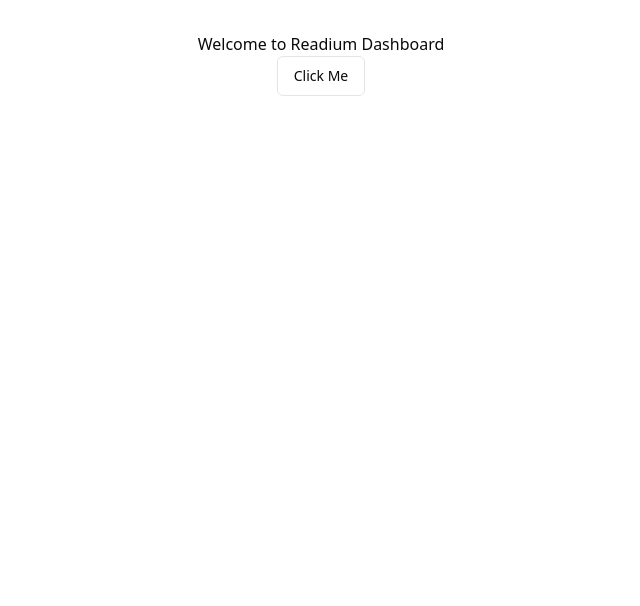
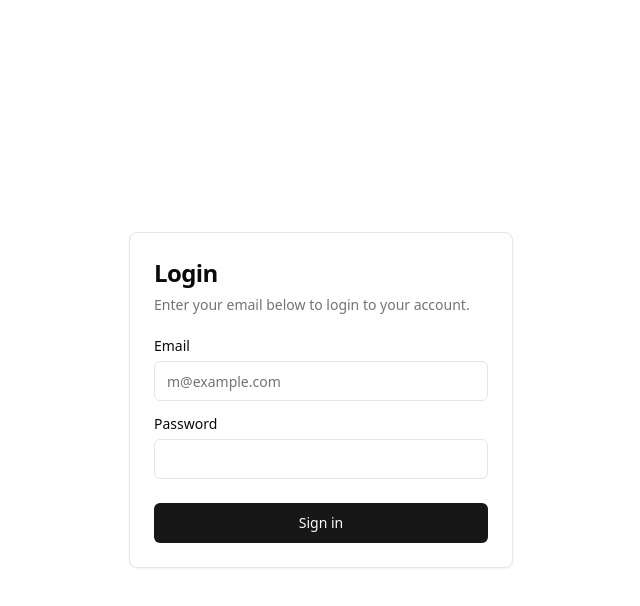
Before and after one commit to Anichattrjee/Readium, a React (Vite) app in the folder client/: page /login in a window 1280 px wide. Shown: the top 606 px of the page, without its empty margins (319-959 px from the left). Built offline with nearby package versions, Linux system fonts and the light colour scheme.

Commit message:
Login Page UI created

```diff
--- a/client/package.json
+++ b/client/package.json
@@ -10,12 +10,17 @@
     "preview": "vite preview"
   },
   "dependencies": {
+    "@radix-ui/react-label": "^2.1.0",
     "@radix-ui/react-slot": "^1.1.0",
     "class-variance-authority": "^0.7.0",
     "clsx": "^2.1.1",
+    "localforage": "^1.10.0",
     "lucide-react": "^0.439.0",
+    "match-sorter": "^6.3.4",
     "react": "^18.3.1",
     "react-dom": "^18.3.1",
+    "react-router-dom": "^6.26.2",
+    "sort-by": "^1.2.0",
     "tailwind-merge": "^2.5.2",
     "tailwindcss-animate": "^1.0.7"
   },
--- a/client/src/App.tsx
+++ /dev/null
@@ -1,15 +0,0 @@
-import './App.css'
-import { Button } from './components/ui/button'
-
-function App() {
-
-
-  return (
-    <>
-      <div>Welcome to Readium Dashboard</div>
-      <Button variant={'outline'}>Click Me</Button>
-    </>
-  )
-}
-
-export default App
--- /dev/null
+++ b/client/src/components/ui/card.tsx
@@ -0,0 +1,79 @@
+import * as React from "react"
+
+import { cn } from "@/lib/utils"
+
+const Card = React.forwardRef<
+  HTMLDivElement,
+  React.HTMLAttributes<HTMLDivElement>
+>(({ className, ...props }, ref) => (
+  <div
+    ref={ref}
+    className={cn(
+      "rounded-lg border bg-card text-card-foreground shadow-sm",
+      className
+    )}
+    {...props}
+  />
+))
+Card.displayName = "Card"
+
+const CardHeader = React.forwardRef<
+  HTMLDivElement,
+  React.HTMLAttributes<HTMLDivElement>
+>(({ className, ...props }, ref) => (
+  <div
+    ref={ref}
+    className={cn("flex flex-col space-y-1.5 p-6", className)}
+    {...props}
+  />
+))
+CardHeader.displayName = "CardHeader"
+
+const CardTitle = React.forwardRef<
+  HTMLParagraphElement,
+  React.HTMLAttributes<HTMLHeadingElement>
+>(({ className, ...props }, ref) => (
+  <h3
+    ref={ref}
+    className={cn(
+      "text-2xl font-semibold leading-none tracking-tight",
+      className
+    )}
+    {...props}
+  />
+))
+CardTitle.displayName = "CardTitle"
+
+const CardDescription = React.forwardRef<
+  HTMLParagraphElement,
+  React.HTMLAttributes<HTMLParagraphElement>
+>(({ className, ...props }, ref) => (
+  <p
+    ref={ref}
+    className={cn("text-sm text-muted-foreground", className)}
+    {...props}
+  />
+))
+CardDescription.displayName = "CardDescription"
+
+const CardContent = React.forwardRef<
+  HTMLDivElement,
+  React.HTMLAttributes<HTMLDivElement>
+>(({ className, ...props }, ref) => (
+  <div ref={ref} className={cn("p-6 pt-0", className)} {...props} />
+))
+CardContent.displayName = "CardContent"
+
+const CardFooter = React.forwardRef<
+  HTMLDivElement,
+  React.HTMLAttributes<HTMLDivElement>
+>(({ className, ...props }, ref) => (
+  <div
+    ref={ref}
+    className={cn("flex items-center p-6 pt-0", className)}
+    {...props}
+  />
+))
+CardFooter.displayName = "CardFooter"
+
+export { Card, CardHeader, CardFooter, CardTitle, CardDescription, CardContent }
--- /dev/null
+++ b/client/src/components/ui/input.tsx
@@ -0,0 +1,25 @@
+import * as React from "react"
+
+import { cn } from "@/lib/utils"
+
+export interface InputProps
+  extends React.InputHTMLAttributes<HTMLInputElement> {}
+
+const Input = React.forwardRef<HTMLInputElement, InputProps>(
+  ({ className, type, ...props }, ref) => {
+    return (
+      <input
+        type={type}
+        className={cn(
+          "flex h-10 w-full rounded-md border border-input bg-background px-3 py-2 text-sm ring-offset-background file:border-0 file:bg-transparent file:text-sm file:font-medium placeholder:text-muted-foreground focus-visible:outline-none focus-visible:ring-2 focus-visible:ring-ring focus-visible:ring-offset-2 disabled:cursor-not-allowed disabled:opacity-50",
+          className
+        )}
+        ref={ref}
+        {...props}
+      />
+    )
+  }
+)
+Input.displayName = "Input"
+
+export { Input }
--- /dev/null
+++ b/client/src/components/ui/label.tsx
@@ -0,0 +1,24 @@
+import * as React from "react"
+import * as LabelPrimitive from "@radix-ui/react-label"
+import { cva, type VariantProps } from "class-variance-authority"
+
+import { cn } from "@/lib/utils"
+
+const labelVariants = cva(
+  "text-sm font-medium leading-none peer-disabled:cursor-not-allowed peer-disabled:opacity-70"
+)
+
+const Label = React.forwardRef<
+  React.ElementRef<typeof LabelPrimitive.Root>,
+  React.ComponentPropsWithoutRef<typeof LabelPrimitive.Root> &
+    VariantProps<typeof labelVariants>
+>(({ className, ...props }, ref) => (
+  <LabelPrimitive.Root
+    ref={ref}
+    className={cn(labelVariants(), className)}
+    {...props}
+  />
+))
+Label.displayName = LabelPrimitive.Root.displayName
+
+export { Label }
--- a/client/src/main.tsx
+++ b/client/src/main.tsx
@@ -1,10 +1,11 @@
 import { StrictMode } from 'react'
 import { createRoot } from 'react-dom/client'
-import App from './App.tsx'
 import './index.css'
+import { RouterProvider } from 'react-router-dom'
+import router from './router.tsx'
 
 createRoot(document.getElementById('root')!).render(
   <StrictMode>
-    <App />
+    <RouterProvider router={router}/>
   </StrictMode>,
 )
--- /dev/null
+++ b/client/src/pages/Home.tsx
@@ -0,0 +1,11 @@
+
+
+const HomePage = () => {
+  return (
+    <div>
+      Hi
+    </div>
+  )
+}
+
+export default HomePage
--- /dev/null
+++ b/client/src/pages/Login.tsx
@@ -0,0 +1,35 @@
+import { Button } from "@/components/ui/button"
+import { Card, CardContent, CardDescription, CardFooter, CardHeader, CardTitle } from "@/components/ui/card"
+import { Input } from "@/components/ui/input"
+import { Label } from "@/components/ui/label"
+
+
+const LoginPage = () => {
+  return (
+    <section className="flex justify-center items-center h-screen">
+      <Card className="w-full max-w-sm">
+      <CardHeader>
+        <CardTitle className="text-2xl">Login</CardTitle>
+        <CardDescription>
+          Enter your email below to login to your account.
+        </CardDescription>
+      </CardHeader>
+      <CardContent className="grid gap-4">
+        <div className="grid gap-2">
+          <Label htmlFor="email">Email</Label>
+          <Input id="email" type="email" placeholder="m@example.com" required />
+        </div>
+        <div className="grid gap-2">
+          <Label htmlFor="password">Password</Label>
+          <Input id="password" type="password" required />
+        </div>
+      </CardContent>
+      <CardFooter>
+        <Button className="w-full">Sign in</Button>
+      </CardFooter>
+    </Card>
+    </section>
+  )
+}
+
+export default LoginPage
--- /dev/null
+++ b/client/src/router.tsx
@@ -0,0 +1,17 @@
+import { createBrowserRouter} from "react-router-dom";
+import LoginPage from "./pages/Login";
+import HomePage from "./pages/Home";
+
+const router=createBrowserRouter([
+    {
+        path:'/login',
+        element:<LoginPage/>
+    },
+    {
+        path:'/',
+        element:<HomePage/>
+    }
+]);
+
+
+export default router;
```
Also changed, not shown: 1 other file (tests, documents, lock files or other folders).
